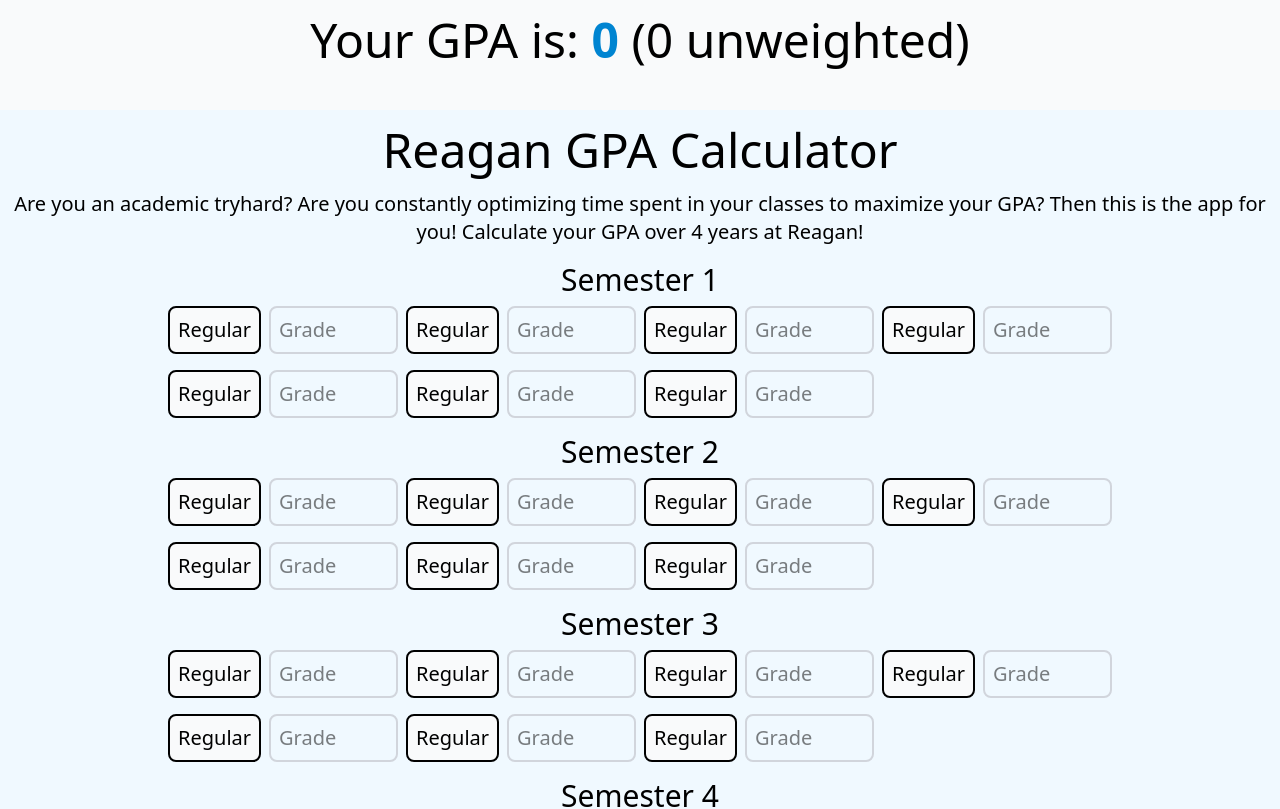
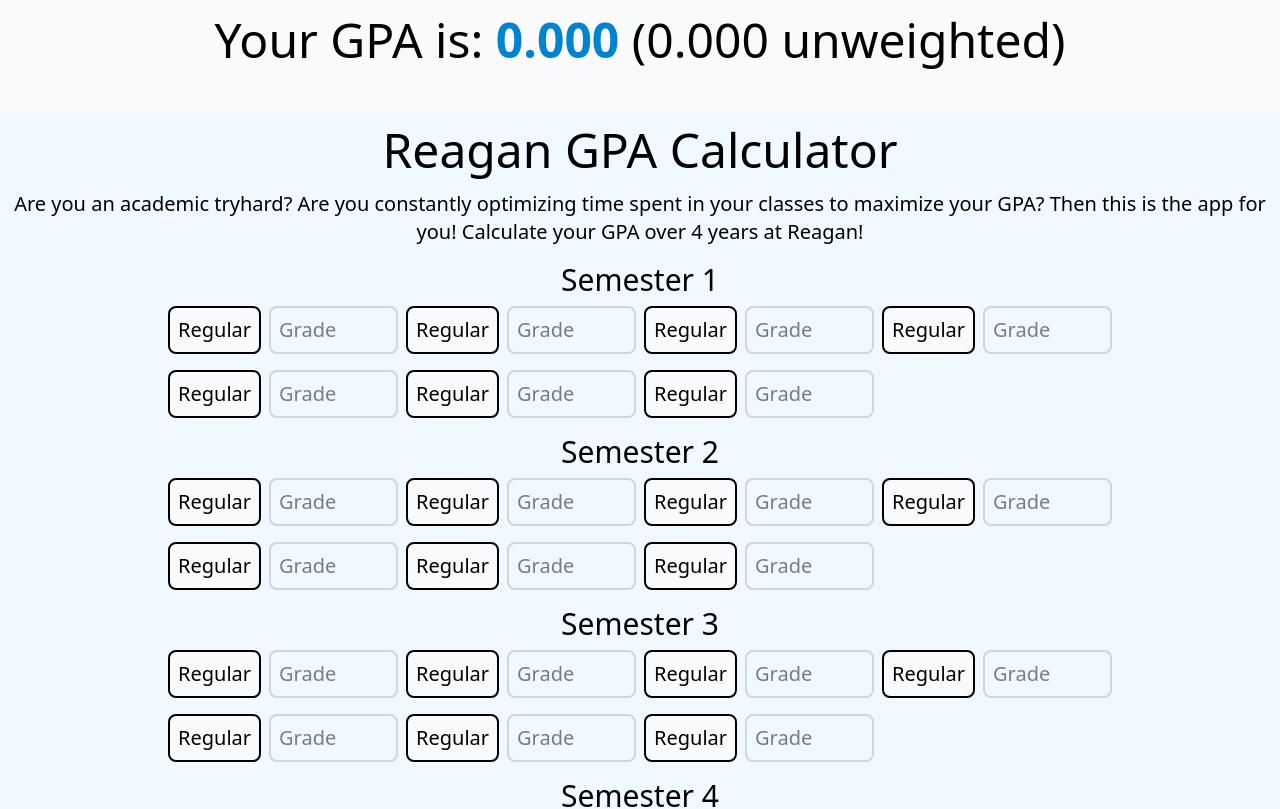
Before and after one commit to renaissancedog/gpa-calculator, a SvelteKit app: page / in a window 1280 px wide. Shown: the top 809 px of the page. Built offline with nearby package versions, Linux system fonts and the light colour scheme.

Commit message:
add console.log messages

```diff
--- a/src/routes/+page.svelte
+++ b/src/routes/+page.svelte
@@ -23,12 +23,11 @@
         totalPoints += parseFloat(grade);
       }
     });
-    uwgpa =
-      totalCredits > 0 ? (totalPoints / (2 * totalCredits)).toFixed(3) : 0;
-    gpa =
-      totalCredits > 0
-        ? (totalWeightedPoints / (2 * totalCredits)).toFixed(3)
-        : 0;
+    uwgpa = totalCredits > 0 ? totalPoints / (2 * totalCredits) : 0;
+    gpa = totalCredits > 0 ? totalWeightedPoints / (2 * totalCredits) : 0;
+    console.log('GPA:', gpa);
+    console.log('Unweighted GPA:', uwgpa);
+    console.log('Total Credits:', totalCredits);
   }
   grades.subscribe(() => updateGPA());
   function williamGrades() {
@@ -55,8 +54,8 @@
   >
     <h1 class="text-5xl">
       Your GPA is:
-      <span class="font-bold text-sky-600">{gpa}</span>
-      ({uwgpa} unweighted)
+      <span class="font-bold text-sky-600">{gpa.toFixed(3)}</span>
+      ({uwgpa.toFixed(3)} unweighted)
     </h1>
   </div>
   <div class="mb-4 space-y-4 text-xl">
```
